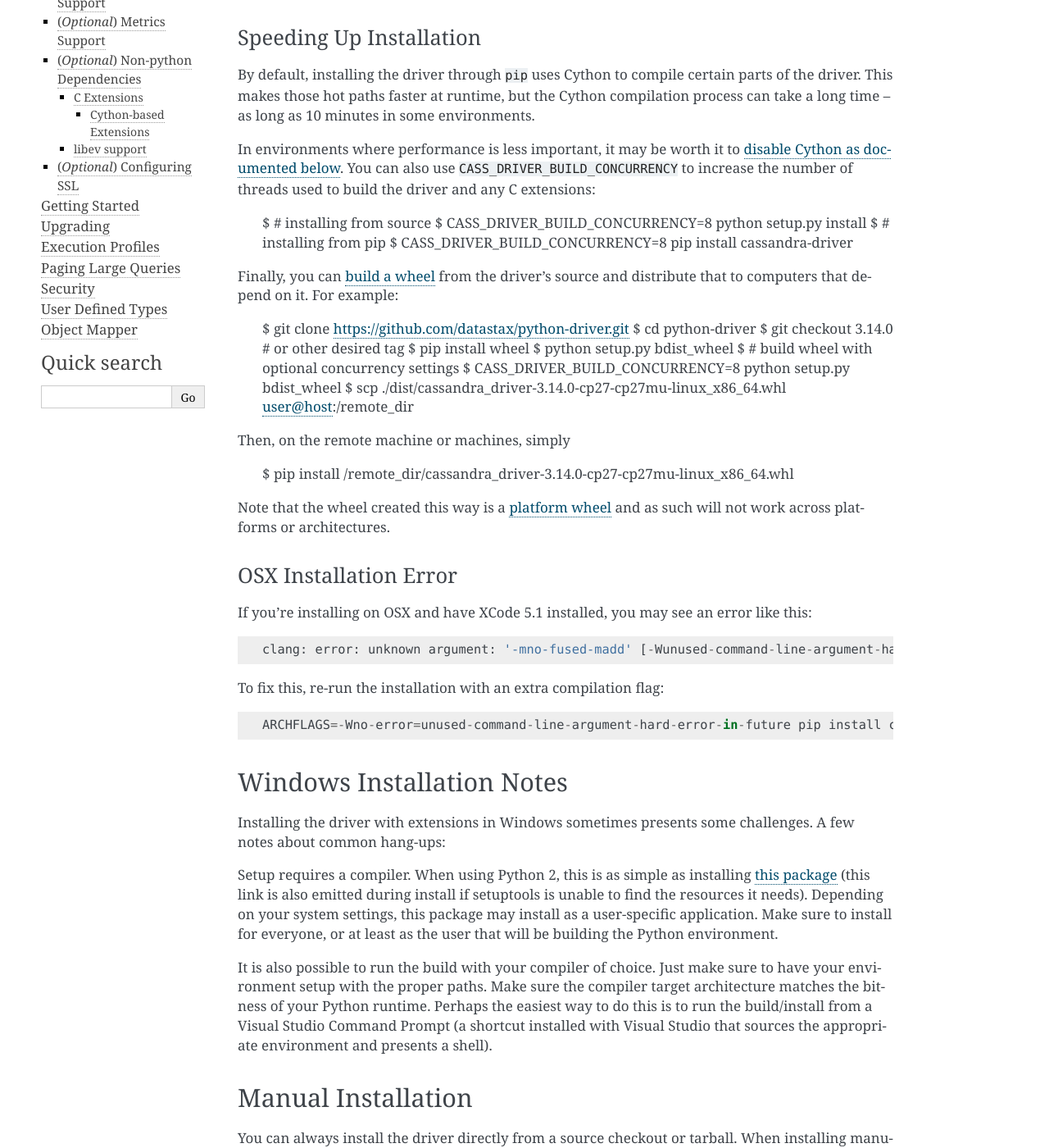
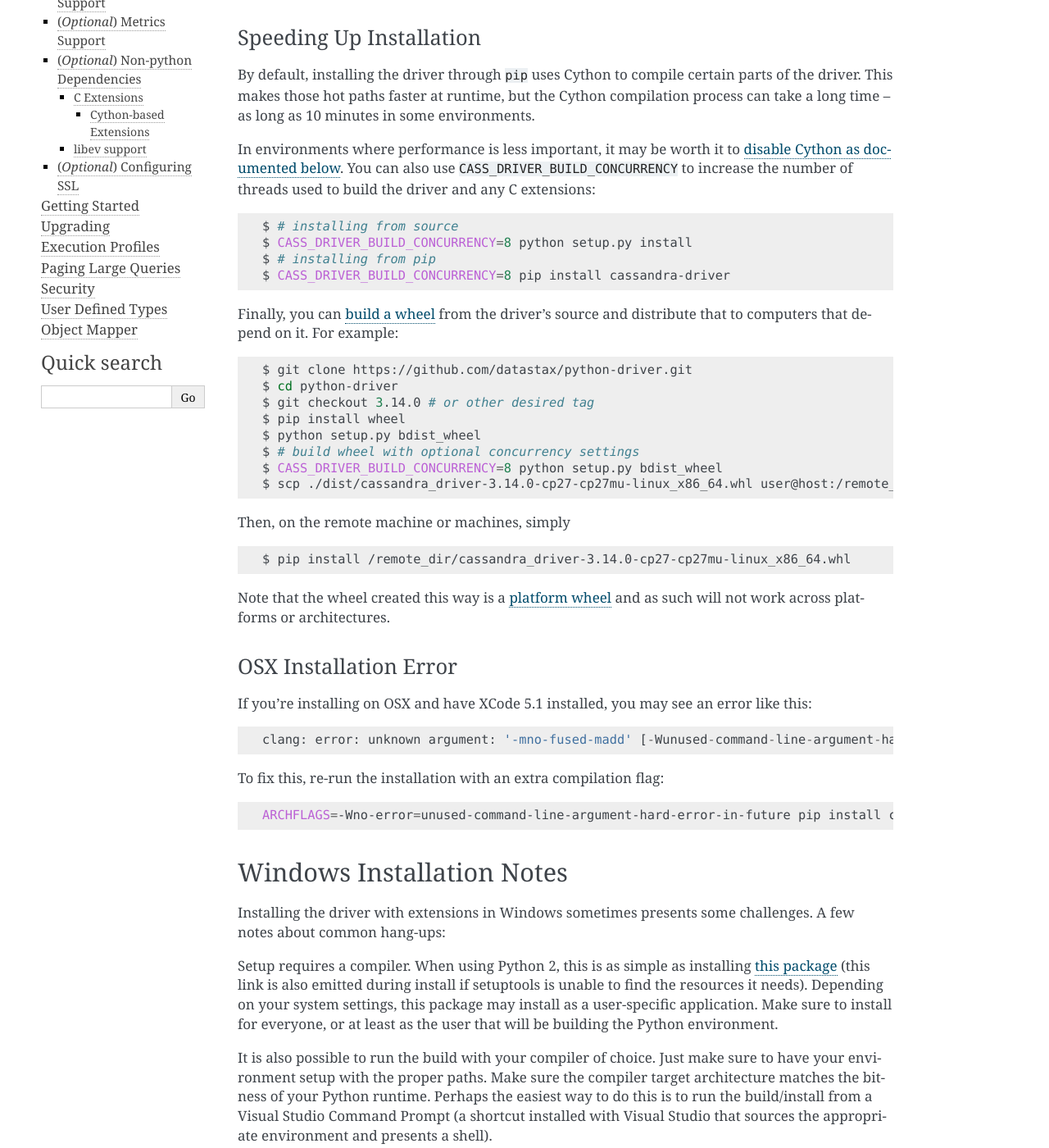
Before and after one commit to datastax/python-driver, a Sphinx documentation site: the page built from docs/installation.rst, in a window 1280 px wide and 1400 px high, scrolled down 560 px. Shown: the whole window at 82% size. Built offline with Sphinx 7.4.7, drawn with Linux system fonts in a browser that asks for light colours; pages that are not in the unit, such as notebooks, are missing from menus.

Commit message:
use code blocks where appropriate

```diff
--- a/docs/installation.rst
+++ b/docs/installation.rst
@@ -33,6 +33,8 @@ In environments where performance is less important, it may be worth it to
 You can also use ``CASS_DRIVER_BUILD_CONCURRENCY`` to increase the number of
 threads used to build the driver and any C extensions:
 
+.. code-block:: bash
+
     $ # installing from source
     $ CASS_DRIVER_BUILD_CONCURRENCY=8 python setup.py install
     $ # installing from pip
@@ -40,6 +42,8 @@ threads used to build the driver and any C extensions:
 
 Finally, you can `build a wheel <https://packaging.python.org/tutorials/distributing-packages/#wheels>`_ from the driver's source and distribute that to computers
 that depend on it. For example:
+
+.. code-block:: bash
 
     $ git clone https://github.com/datastax/python-driver.git
     $ cd python-driver
@@ -51,6 +55,8 @@ that depend on it. For example:
     $ scp ./dist/cassandra_driver-3.14.0-cp27-cp27mu-linux_x86_64.whl user@host:/remote_dir
 
 Then, on the remote machine or machines, simply
+
+.. code-block:: bash
 
     $ pip install /remote_dir/cassandra_driver-3.14.0-cp27-cp27mu-linux_x86_64.whl
 
@@ -64,7 +70,9 @@ If you're installing on OSX and have XCode 5.1 installed, you may see an error l
 
     clang: error: unknown argument: '-mno-fused-madd' [-Wunused-command-line-argument-hard-error-in-future]
 
-To fix this, re-run the installation with an extra compilation flag::
+To fix this, re-run the installation with an extra compilation flag:
+
+.. code-block:: bash
 
     ARCHFLAGS=-Wno-error=unused-command-line-argument-hard-error-in-future pip install cassandra-driver
 
```
